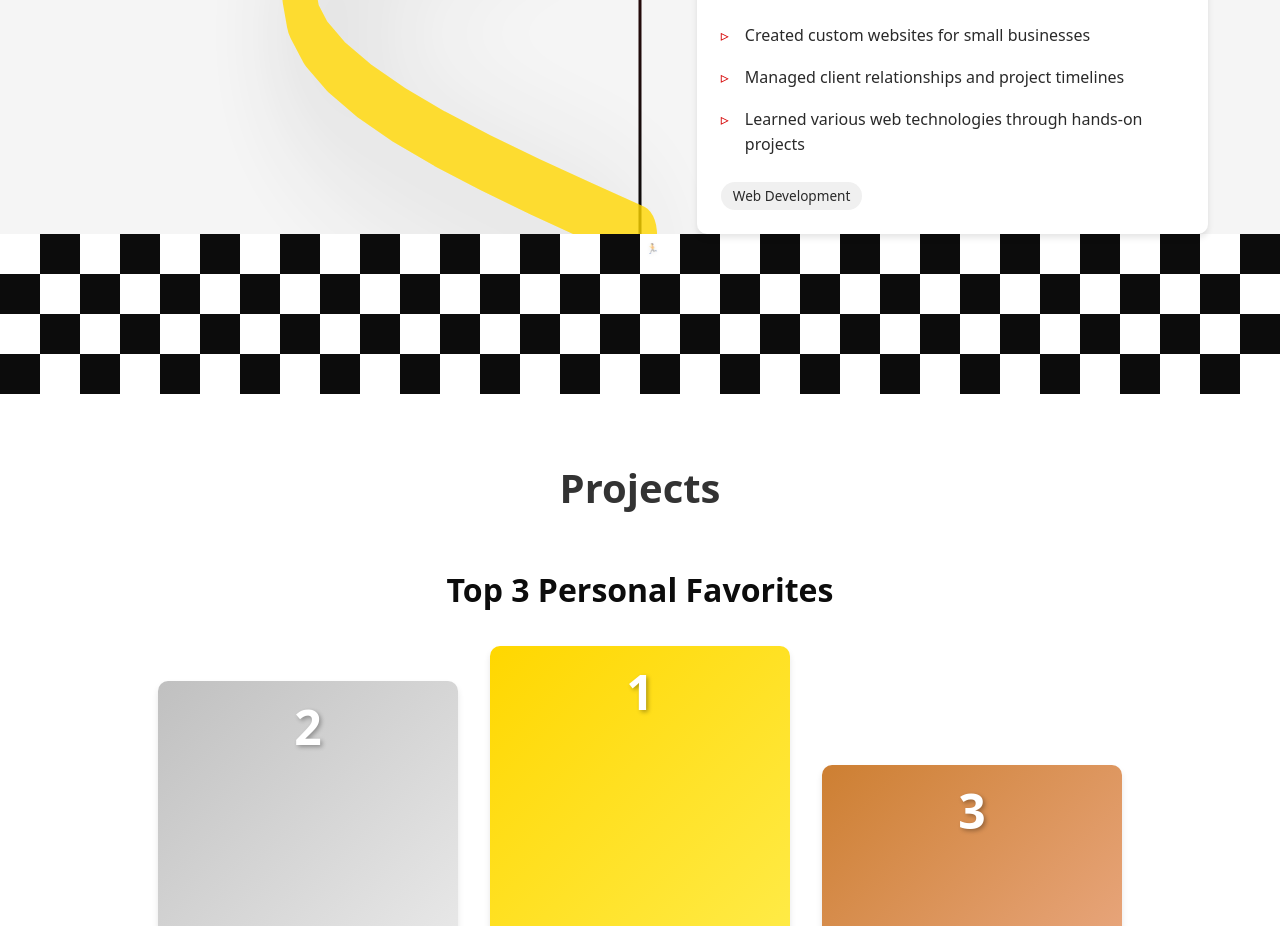
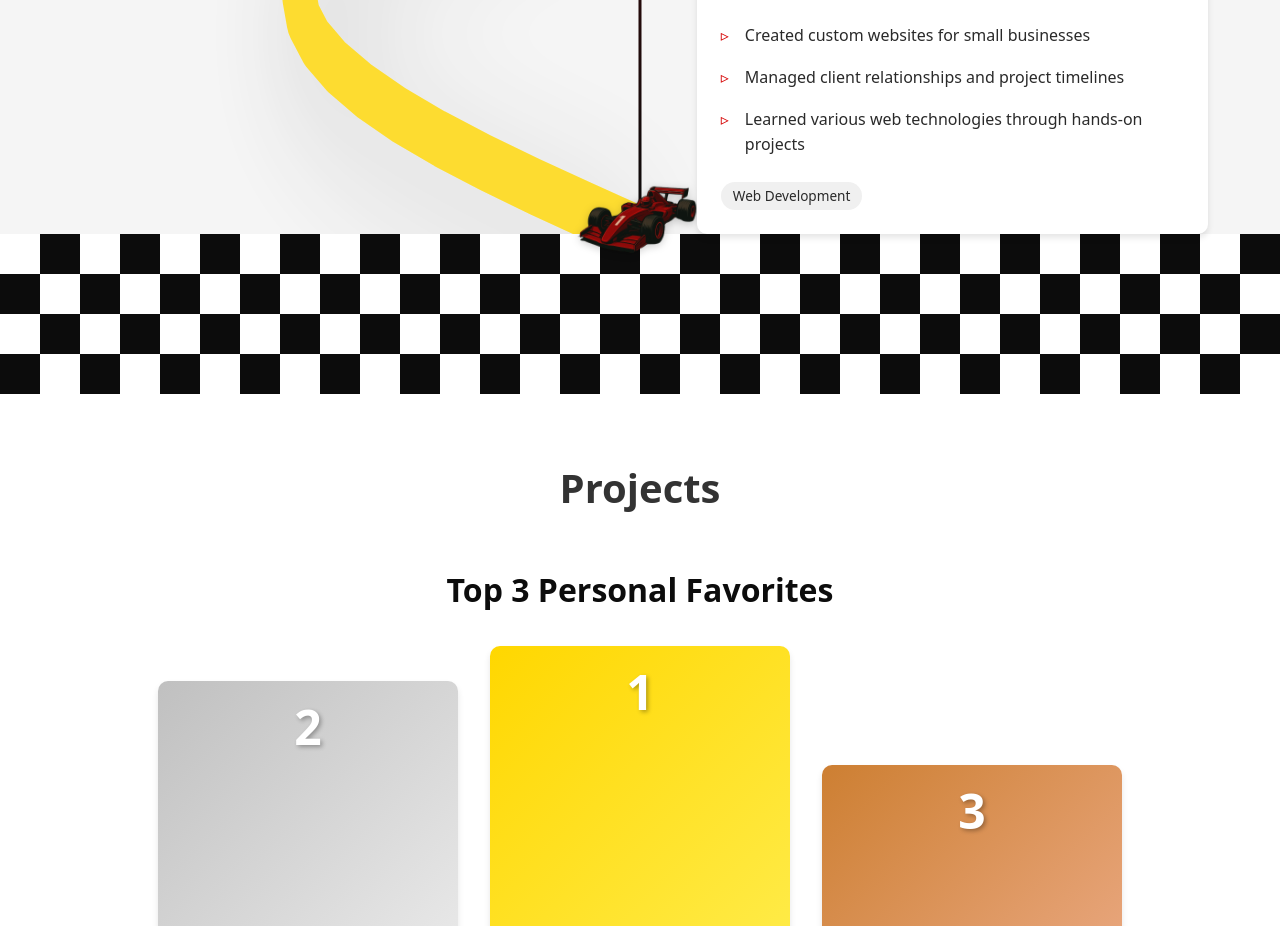
Before and after one commit to linuswong/linuswong-web, a React (Vite) app: page / in a window 1280 px wide. Shown: the part 2160-3086 px from the top of the page. Built offline with nearby package versions, Linux system fonts and the light colour scheme.

Commit message:
added racecar.

```diff
--- a/src/components/Experience.tsx
+++ b/src/components/Experience.tsx
@@ -1,5 +1,6 @@
 import { useState, useEffect, useRef } from 'react';
 import './Experience.css';
+import racecarImage from '../assets/racecar.png';
 
 interface ExperienceItem {
   title: string;
@@ -13,7 +14,6 @@ interface ExperienceItem {
 const Experience = () => {
   const [hoveredItem, setHoveredItem] = useState<number | null>(null);
   const [characterPosition, setCharacterPosition] = useState({ top: 0, left: 0 });
-  const [characterAge, setCharacterAge] = useState(100); // Starts old (100%)
   const [visibleItems, setVisibleItems] = useState<Set<number>>(new Set());
   const timelineRef = useRef<HTMLDivElement>(null);
   const characterRef = useRef<HTMLDivElement>(null);
@@ -172,9 +172,6 @@ const Experience = () => {
         top: characterTop,
         left: characterLeft
       });
-
-      // Age from older (100%) to younger (0%) as we scroll down
-      setCharacterAge(100 - (progress * 100));
     };
 
     window.addEventListener('scroll', handleScroll);
@@ -206,12 +203,19 @@ const Experience = () => {
             style={{
               top: `${characterPosition.top}px`,
               left: `${characterPosition.left}%`,
-              transform: `scale(${0.5 + (characterAge / 100) * 0.5})`, // Scales up as gets younger
-              opacity: 0.5 + (characterAge / 100) * 0.5 // Gets more visible as gets younger
+              opacity: 1
             }}
           >
-            <div className="character-emoji" style={{ fontSize: `${20 + characterAge / 2}px` }}>
-              🏃
+            <div className="character-emoji" style={{ fontSize: '140px' }}>
+              <img
+                src={racecarImage}
+                alt="Race car"
+                style={{
+                  width: '140px',
+                  height: '140px',
+                  objectFit: 'contain'
+                }}
+              />
             </div>
           </div>
           <div className="timeline-line"></div>
```
Also changed, not shown: src/assets/racecar.png (added), src/assets/racecartemp.png (added).
